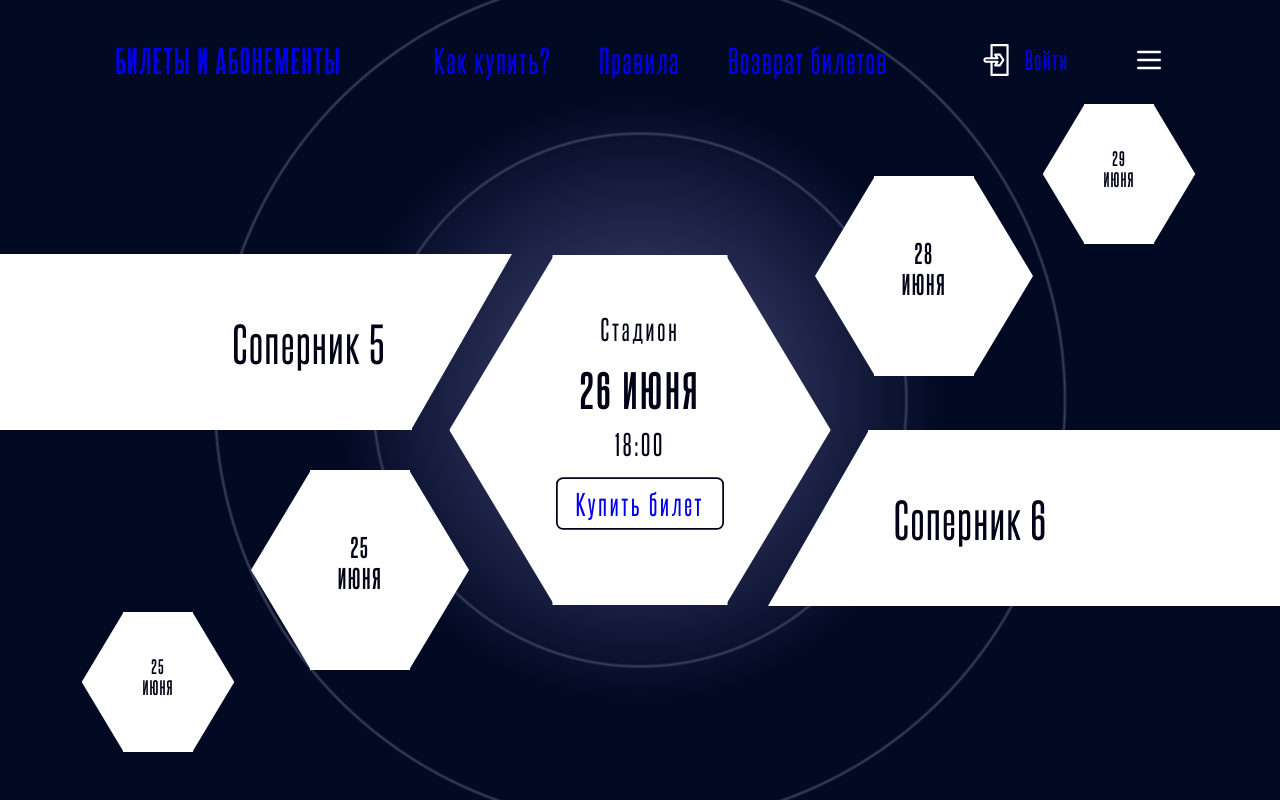
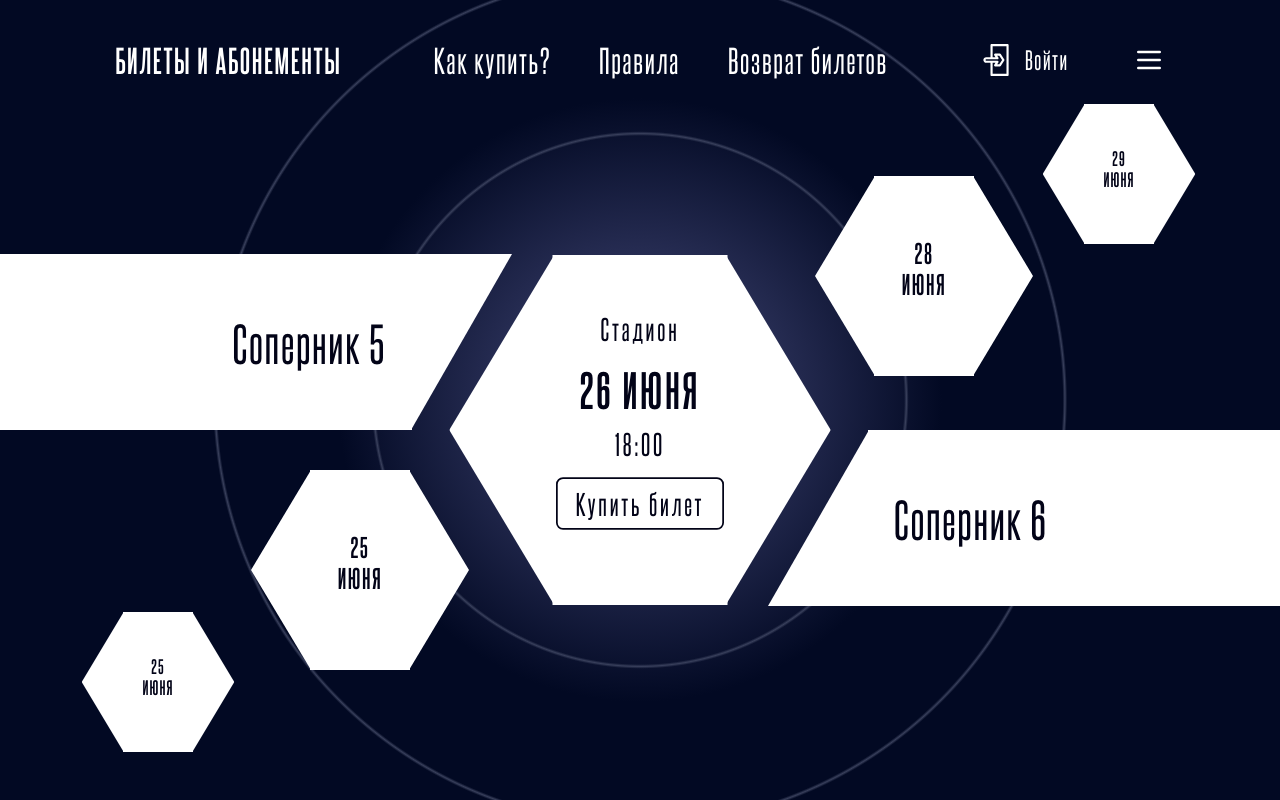
Before and after one commit to rustamnew/rustam_test_task_layout_29.10.2023, a plain HTML site: page index.html in a window 1280 px wide. Drawn offline with Linux system fonts and the light colour scheme.

Commit message:
Цвета ссылок

```diff
--- a/style.scss
+++ b/style.scss
@@ -29,6 +29,7 @@ h1, h2, h3, h4, h5 {
 }
 
 a {
+    color: #fff;
     transition: 0.3s;
     text-decoration: none;
 }
@@ -185,6 +186,7 @@ a:hover {
                 justify-content: center;
                 align-items: center;
                 text-align: center;
+                color: #020317;
 
                 transition: opacity 0.1s;
                 opacity: 0;
```
Also changed, not shown: style.css.
